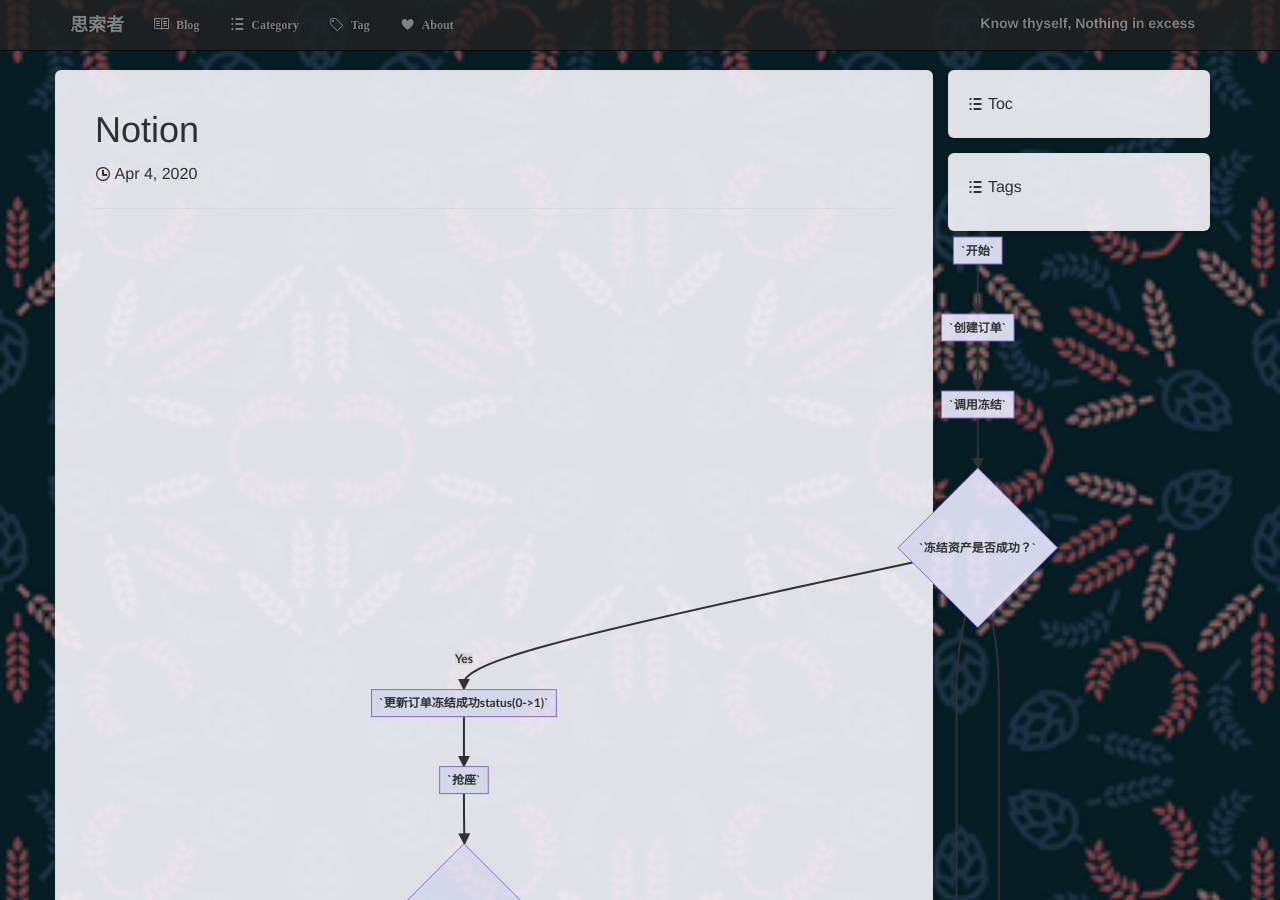
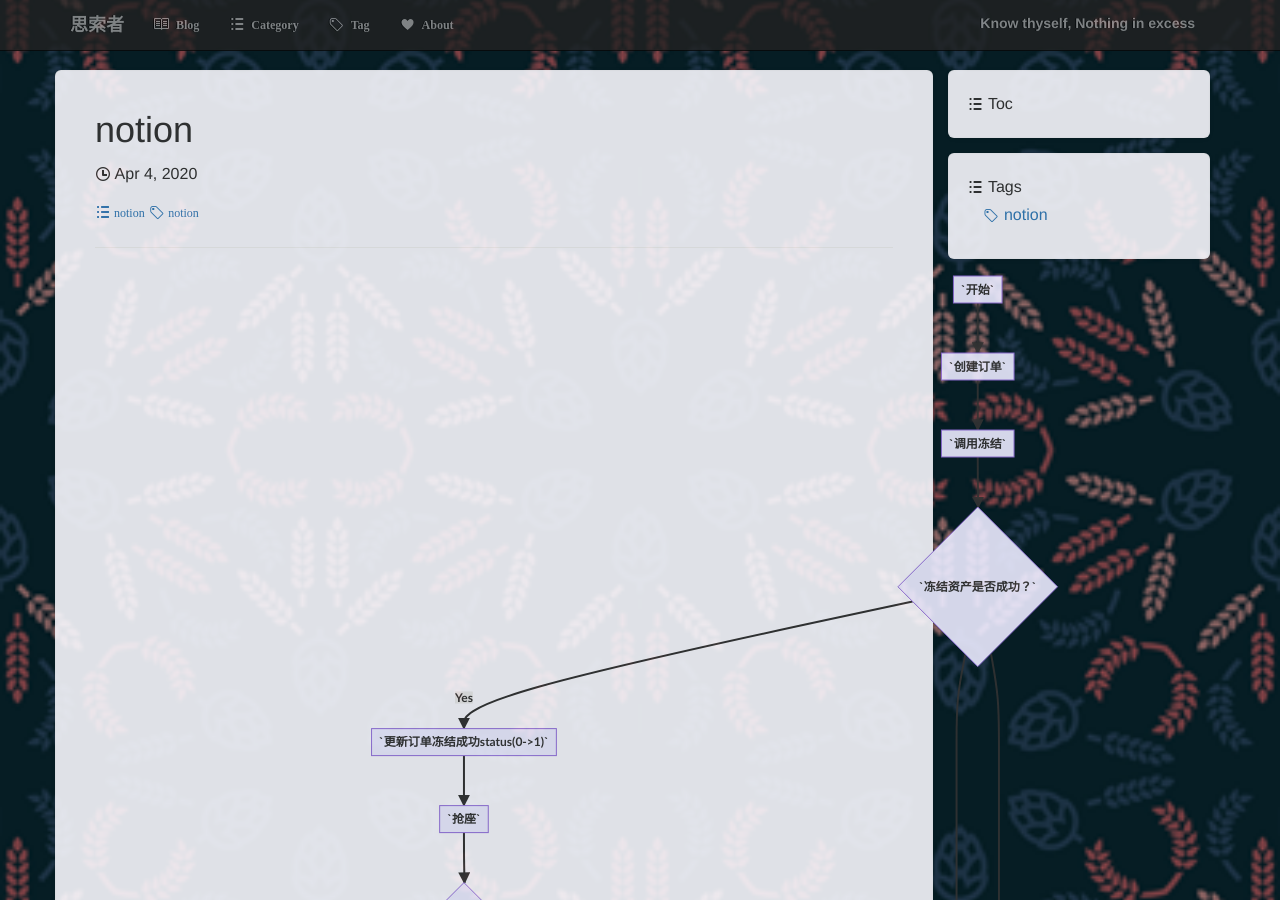
Before and after one commit to liushoukai/liushoukai.github.io, a Jekyll site: the page built from _posts/2020-04-04-notion.md, in a window 1280 px wide and 900 px high. Built offline with Jekyll 4.4.1, drawn with Linux system fonts in a browser that asks for light colours; comment, search, counter and statistics services are not loaded.

Commit message:
Update posts

```diff
--- a/_posts/2020-04-04-notion.md
+++ b/_posts/2020-04-04-notion.md
@@ -1,3 +1,11 @@
+---
+layout: post
+title: notion
+categories: notion
+tags: notion
+---
+
+
 <div class="mermaid">
 
 flowchart TD
```
